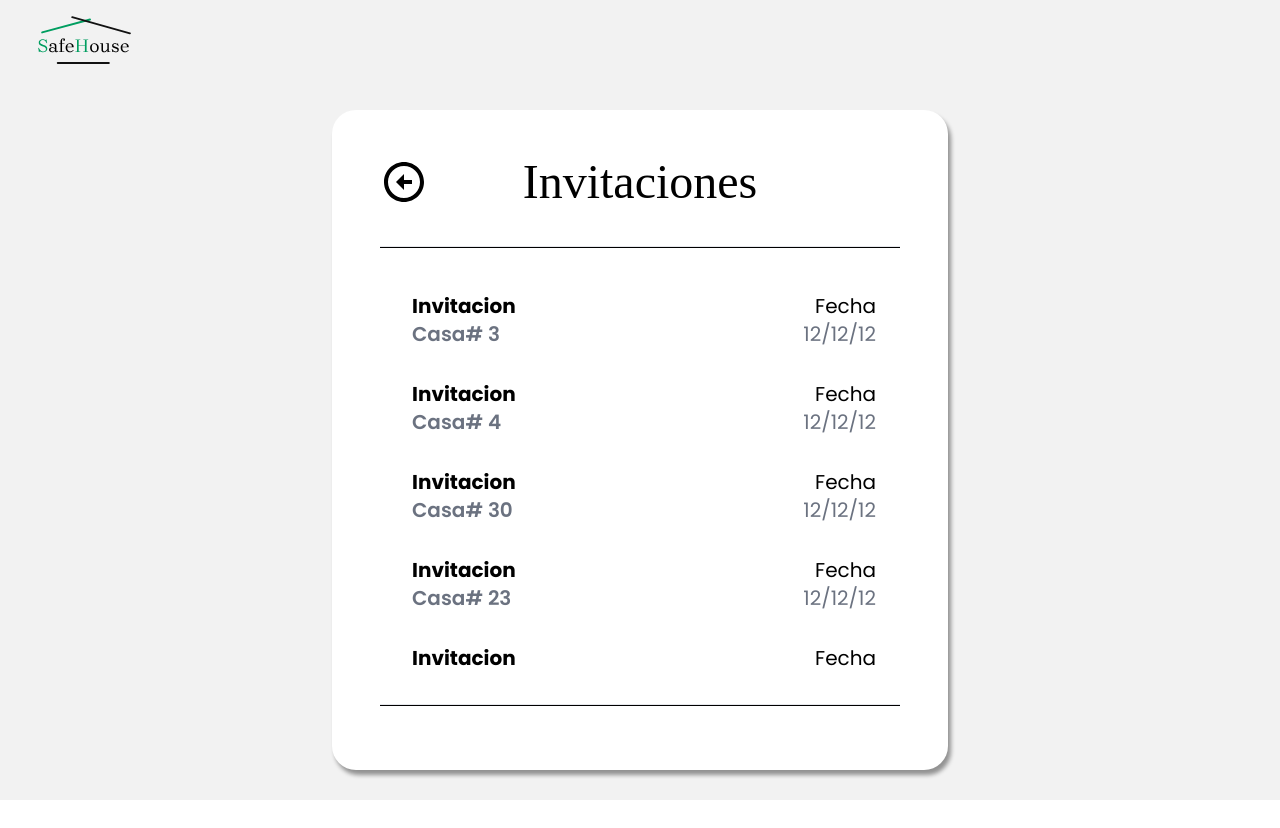
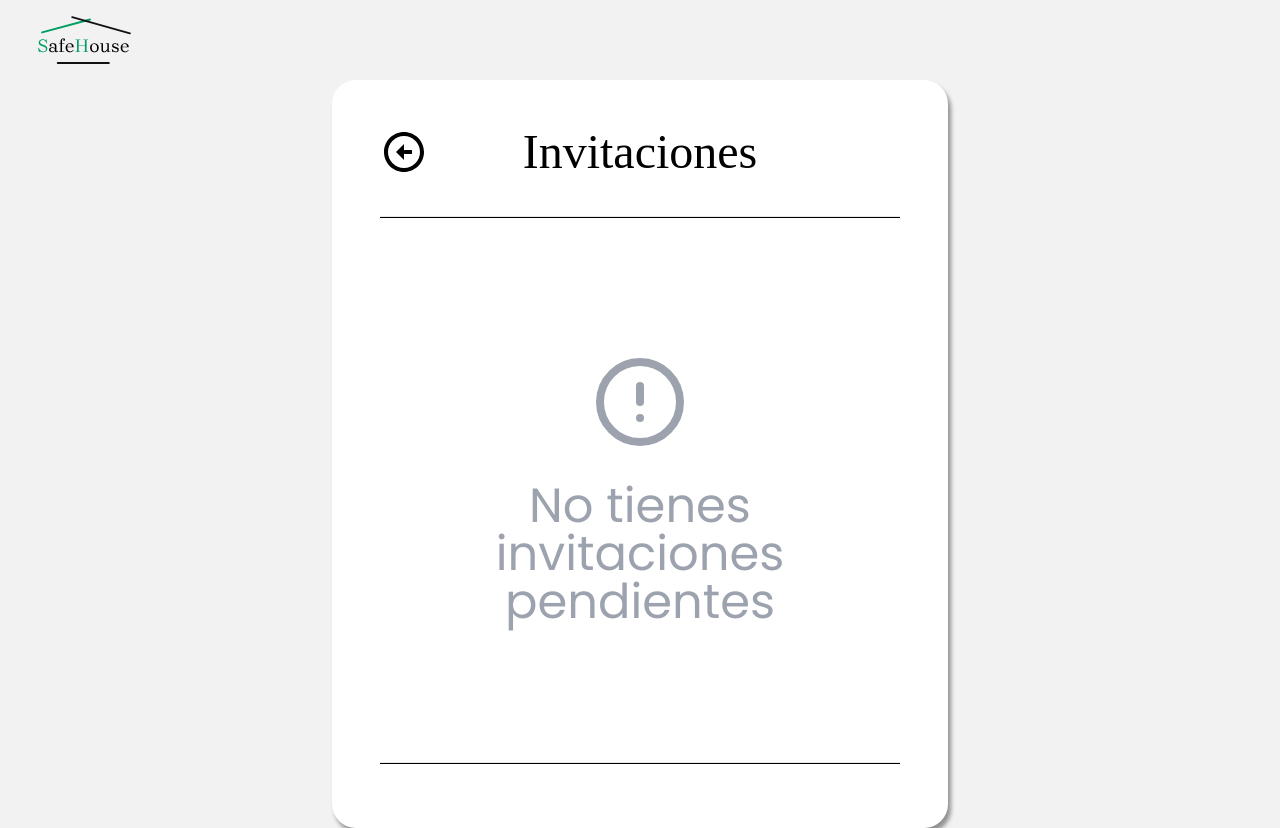
Before and after one commit to Fabio-Alfredo/deploy_definit, a React (Vite) app in the folder safeHouse-frontEnd/: page / in a window 1280 px wide. Before the commit the page ends 800 px from the top, so only its background shows below. Built offline with nearby package versions, Linux system fonts and the light colour scheme; a web font is replaced by a local one.

Commit message:
add: message not invitations

```diff
--- a/safeHouse-frontEnd/data.json
+++ b/safeHouse-frontEnd/data.json
@@ -95,62 +95,62 @@
     },
     "invitationsData": {
         "invitations": [
-            {
-                "id": 1,
-                "fecha": "12/12/12",
-                "house": {
-                    "id": 1,
-                    "addres": "3"
-                }
-            },
-            {
-                "id": 2,
-                "fecha": "12/12/12",
-                "house": {
-                    "id": 2,
-                    "addres": "4"
-                }
-            },
-            {
-                "id": 3,
-                "fecha": "12/12/12",
-                "house": {
-                    "id": 3,
-                    "addres": "30"
-                }
-            },
-            {
-                "id": 4,
-                "fecha": "12/12/12",
-                "house": {
-                    "id": 4,
-                    "addres": "23"
-                }
-            },
-            {
-                "id": 5,
-                "fecha": "12/12/12",
-                "house": {
-                    "id": 5,
-                    "addres": "5"
-                }
-            },
-            {
-                "id": 6,
-                "fecha": "12/12/12",
-                "house": {
-                    "id": 6,
-                    "addres": "13"
-                }
-            },
-            {
-                "id": 7,
-                "fecha": "12/12/12",
-                "house": {
-                    "id": 7,
-                    "addres": "35"
-                }
-            }
+            // {
+            //     "id": 1,
+            //     "fecha": "12/12/12",
+            //     "house": {
+            //         "id": 1,
+            //         "addres": "3"
+            //     }
+            // },
+            // {
+            //     "id": 2,
+            //     "fecha": "12/12/12",
+            //     "house": {
+            //         "id": 2,
+            //         "addres": "4"
+            //     }
+            // },
+            // {
+            //     "id": 3,
+            //     "fecha": "12/12/12",
+            //     "house": {
+            //         "id": 3,
+            //         "addres": "30"
+            //     }
+            // },
+            // {
+            //     "id": 4,
+            //     "fecha": "12/12/12",
+            //     "house": {
+            //         "id": 4,
+            //         "addres": "23"
+            //     }
+            // },
+            // {
+            //     "id": 5,
+            //     "fecha": "12/12/12",
+            //     "house": {
+            //         "id": 5,
+            //         "addres": "5"
+            //     }
+            // },
+            // {
+            //     "id": 6,
+            //     "fecha": "12/12/12",
+            //     "house": {
+            //         "id": 6,
+            //         "addres": "13"
+            //     }
+            // },
+            // {
+            //     "id": 7,
+            //     "fecha": "12/12/12",
+            //     "house": {
+            //         "id": 7,
+            //         "addres": "35"
+            //     }
+            // }
         ]
     }
 }
--- /dev/null
+++ b/safeHouse-frontEnd/src/components/EmtyContent.jsx
@@ -0,0 +1,12 @@
+import { FiAlertCircle } from "react-icons/fi";
+
+const EmptyReport = ({message}) => {
+    return(
+        <div className="w-full h-72 lg:h-96  sm:my-20 flex flex-col justify-center items-center">
+            <FiAlertCircle className="text-gray-400 text-8xl sm:text-9xl text-center pb-8"/>
+            <p className="text-gray-400 font-popins text-2xl md:text-4xl xl:text-5xl px-16 lg:px-40 text-center">{message}</p>
+        </div>
+    )
+}
+
+export default EmptyReport;
--- a/safeHouse-frontEnd/src/components/invitationComponents/ContainerInvitations.jsx
+++ b/safeHouse-frontEnd/src/components/invitationComponents/ContainerInvitations.jsx
@@ -2,6 +2,7 @@ import React, { useState, useEffect } from 'react';
 import Navigation from '../Navigation';
 import InvitationCard from '../invitationComponents/InvitationCard'
 import { fetchInvitation } from '../../service/fetchHouses';
+import EmptyReport from '../EmtyContent';
 
 
 const ContainerInvitations = () => {
@@ -11,7 +12,7 @@ const ContainerInvitations = () => {
 
         const getInvitations = async () => {
             const res = await fetchInvitation()
-            console.log({res});
+            console.log({ res });
             setInvitations(res)
         }
 
@@ -23,19 +24,21 @@ const ContainerInvitations = () => {
             <div className='w-full p-4 sm:p-8 shadow-2xl rounded-3xl bg-white h-fit lg:w-2/3  xl:w-1/2' > {/* query */}
                 <Navigation title={"Invitaciones"} />
                 <hr className='h-0.5 bg-black mb-6 mx-4' />
+
+                {
+                    invitations.length > 0 ? (
                         <div className='overflow-y-auto h-[35vh] md:h-[50vh] px-4'>
                             {
-                        invitations.length > 0 ?(
                                 invitations.map((_i) => (
                                     <InvitationCard key={_i.id} house={_i.house} fecha={_i.fecha} />
                                 ))
-                        ):(
-                            <div className='h-full flex flex-col items-center justify-center'>
-                                <p>vacio</p>
+                            }
                         </div>
+
+                    ) : (
+                        <EmptyReport message="No tienes invitaciones pendientes" />
                     )
                 }
-                </div>
                 <hr className='h-0.5 bg-black my-8 mx-4' />
             </div>
         </>
```
Lines whose indentation alone changed are shown as unchanged.
